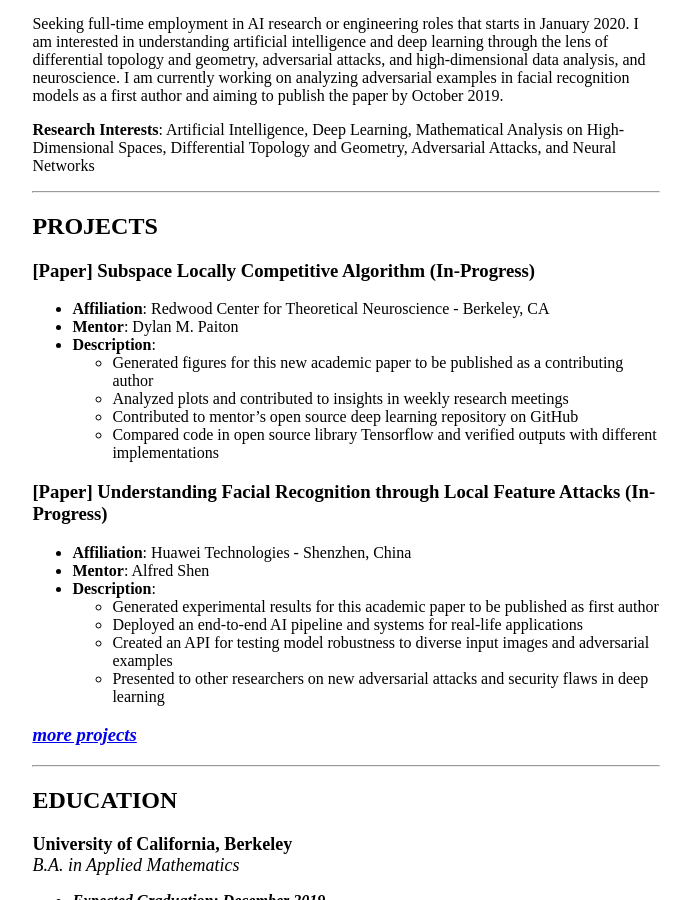
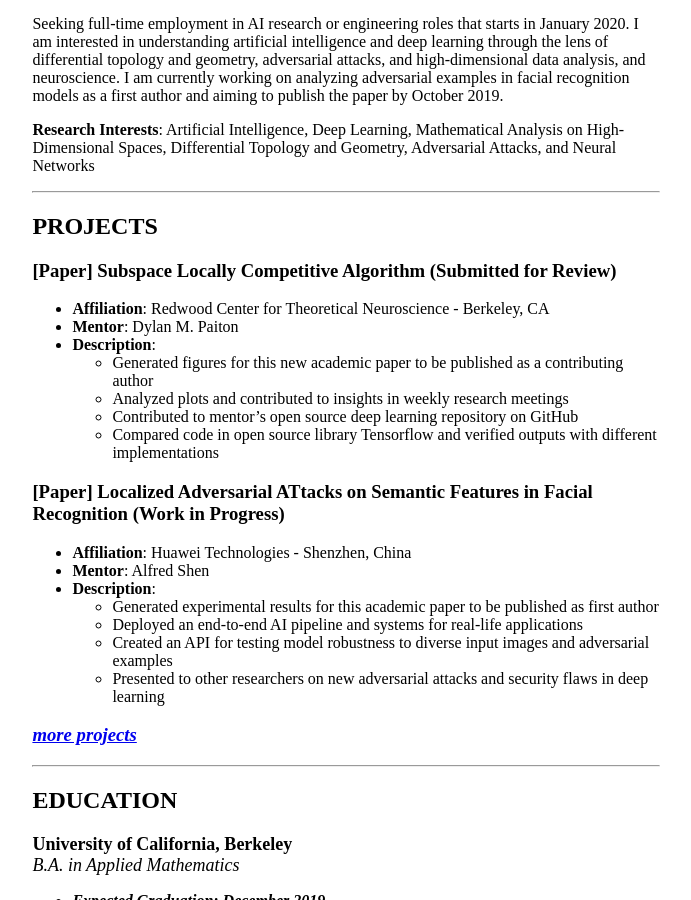
Before and after one commit to ryanchankh/ryanchankh.github.io, a Jekyll site: the page built from index.md, in a window 1280 px wide and 900 px high, scrolled down 367 px. Shown: the whole window, without its empty margins (294-985 px from the left). Built offline with Jekyll 4.4.1, drawn with Linux system fonts in a browser that asks for light colours.

```diff
--- a/index.md
+++ b/index.md
@@ -21,7 +21,7 @@ Seeking full-time employment in AI research or engineering roles that starts in
 
 ___
 ## PROJECTS
-### [Paper] Subspace Locally Competitive Algorithm (In-Progress)
+### [Paper] Subspace Locally Competitive Algorithm (Submitted for Review)
 - **Affiliation**: Redwood Center for Theoretical Neuroscience - Berkeley, CA
 - **Mentor**: Dylan M. Paiton
 - **Description**:
@@ -31,7 +31,7 @@ ___
 	- Compared code in open source library Tensorflow and verified outputs with different implementations
 
 
-### [Paper] Understanding Facial Recognition through Local Feature Attacks (In-Progress)
+### [Paper] Localized Adversarial ATtacks on Semantic Features in Facial Recognition (Work in Progress)
 - **Affiliation**: Huawei Technologies - Shenzhen, China
 - **Mentor**: Alfred Shen
 - **Description**:
```
Also changed, not shown: projects.md (+2 -2 lines).
